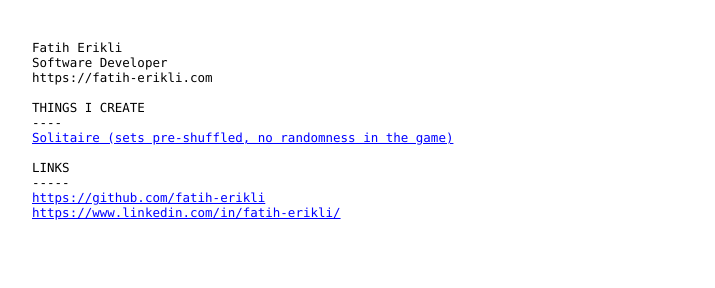
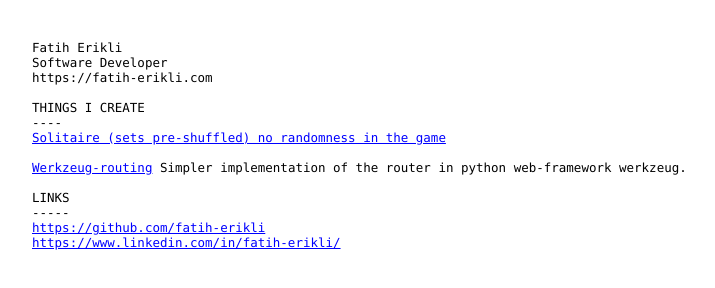
Before and after one commit to fatih-erikli/fatih-erikli.github.io, a plain HTML site: page index.html in a window 1280 px wide. Shown: the whole page, without its empty margins (16-731 px from the left). Drawn offline with Linux system fonts and the light colour scheme.

Commit message:
Update index.html

```diff
--- a/index.html
+++ b/index.html
@@ -27,7 +27,8 @@ https://fatih-erikli.com
 
 THINGS I CREATE
 ----
-<a href="https://fatih-erikli.github.io/solitaire">Solitaire (sets pre-shuffled, no randomness in the game)</a>
+<a href="https://fatih-erikli.github.io/solitaire">Solitaire (sets pre-shuffled) no randomness in the game</a> <br>
+<a href="https://github.com/fatih-erikli/werkzeug-routing">Werkzeug-routing</a> Simpler implementation of the router in python web-framework werkzeug.
 
 LINKS
 -----
```
